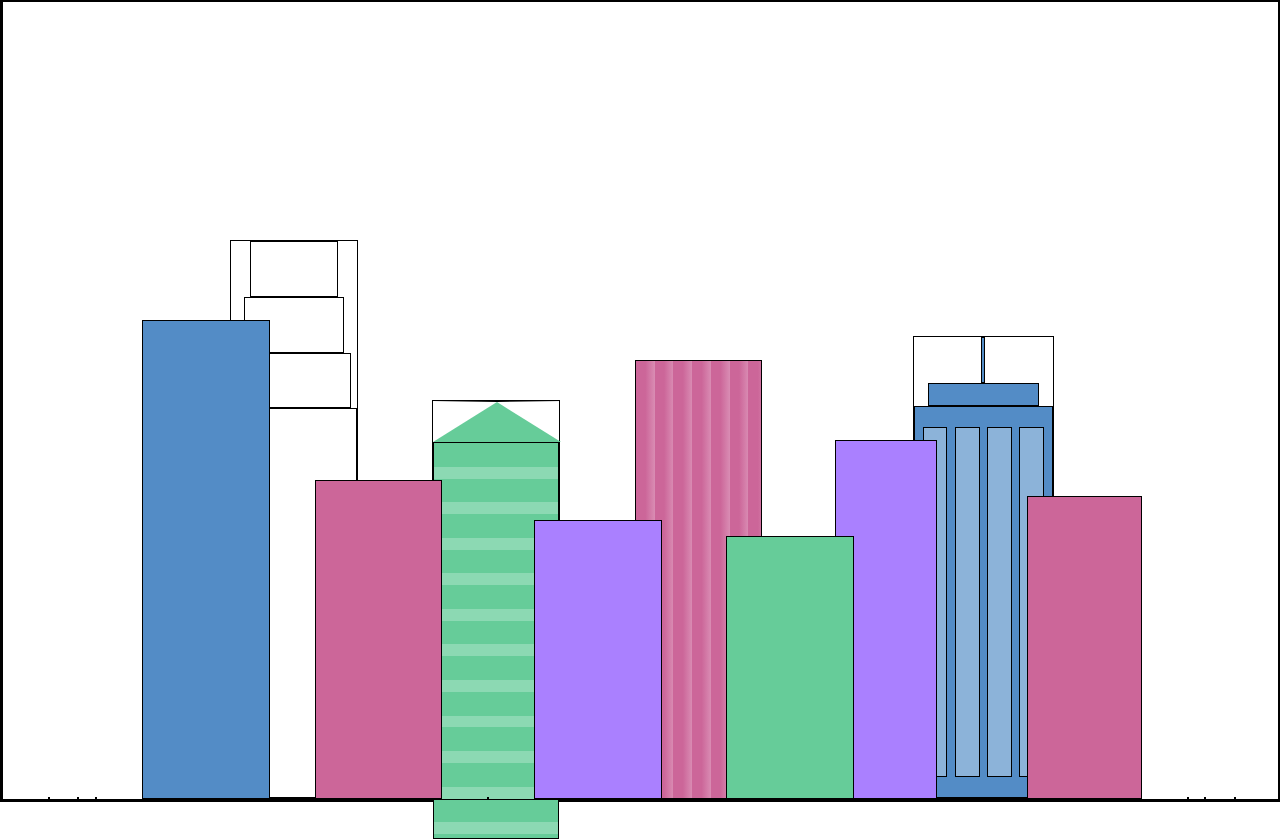
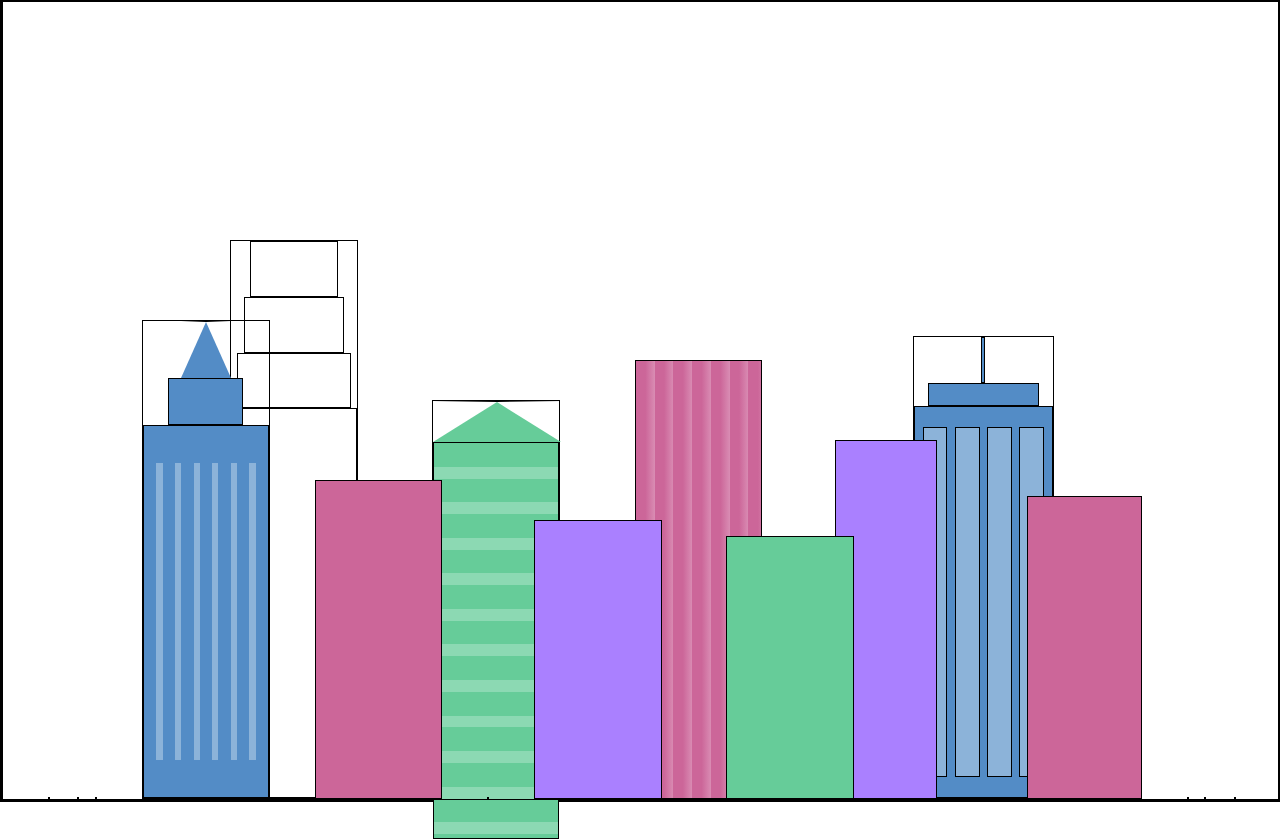
Before and after one commit to kimmiethecoder/fccCssVariablesCitySkyline1, a plain HTML site: page index.html in a window 1280 px wide. Drawn offline with Linux system fonts and the light colour scheme.

Commit message:
steps 73-80

```diff
--- a/index.html
+++ b/index.html
@@ -39,7 +39,11 @@
     <div class="foreground-buildings">
         <div></div>
         <div></div>
-        <div class="fb1"></div>
+        <div class="fb1 building-wrap">
+            <div class="fb1a"></div>
+            <div class="fb1b"></div>
+            <div class="fb1c"></div>
+        </div>
         <div class="fb2"></div>
         <div></div>
         <div class="fb3"></div>
--- a/styles.css
+++ b/styles.css
@@ -138,7 +138,36 @@ body {
 .fb1 {
     width: 10%;
     height: 60%;
+}
+
+.fb1a {
+    border-bottom: 7vh solid var(--building-color4);
+    border-left: 2vw solid transparent;
+    border-right: 2vw solid transparent;
+}
+
+.fb1b {
+    width: 60%;
+    height: 10%;
     background-color: var(--building-color4);
+}
+
+.fb1c {
+    width: 100%;
+    height: 80%;
+    background: repeating-linear-gradient(
+        90deg,
+        var(--building-color4) 0%,
+        var(--building-color4) 10%,
+        transparent 10%,
+        transparent 15%
+    ),
+    repeating-linear-gradient(
+        var(--building-color4) 0%,
+        var(--building-color4) 10%,
+        var(--window-color4) 10%,
+        var(--window-color4) 90%
+    );
 }
 
 .fb2 {
```
